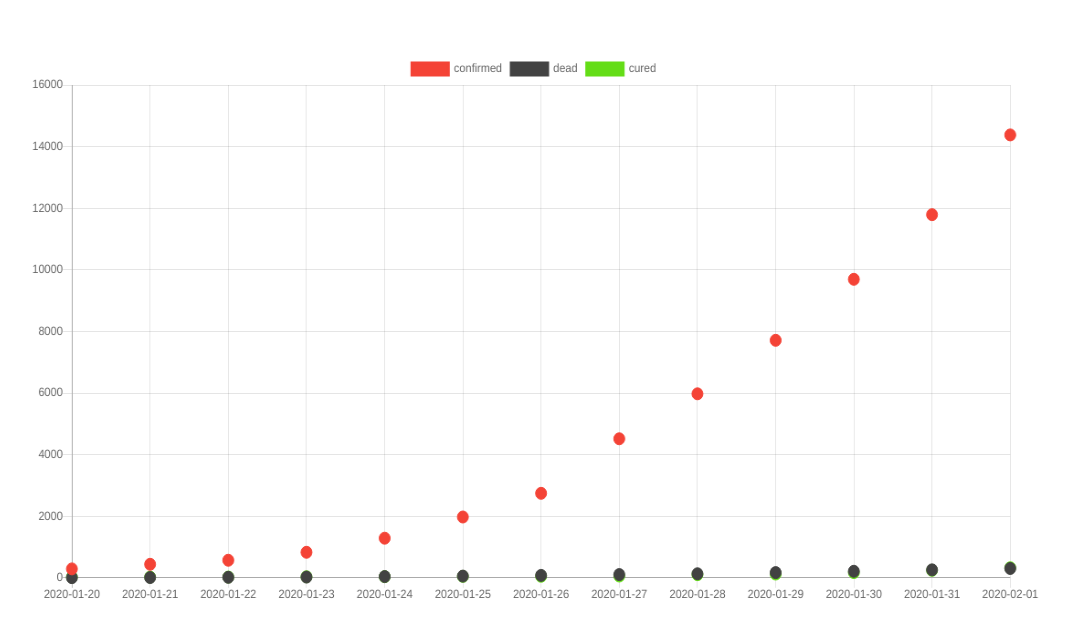
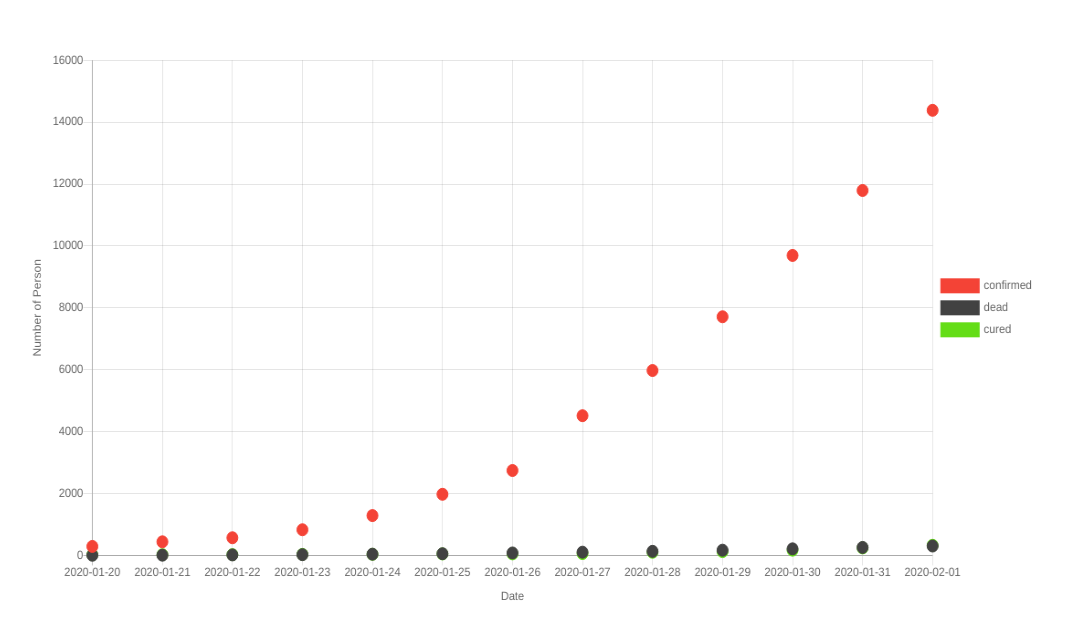
Before and after one commit to Sam-C/trackingcoronavirus.com, a plain HTML site: page index.html in a window 1280 px wide. Shown: the part 99-738 px from the top of the page, without its empty margins (106-1175 px from the left). Drawn offline with nearby package versions, Linux system fonts and the light colour scheme.

Commit message:
Position legend and label axes

```diff
--- a/index.html
+++ b/index.html
@@ -71,7 +71,27 @@
             },
 
             // Configuration options go here
-            options: {}
+            options: {
+                legend: {
+                    position: "right"
+                },
+                scales: {
+                    xAxes: [{
+                        display: true,
+                        scaleLabel: {
+                            display: true,
+                            labelString: 'Date'
+                        }
+                    }],
+                    yAxes: [{
+                        display: true,
+                        scaleLabel: {
+                            display: true,
+                            labelString: 'Number of Person'
+                        }
+                    }]
+                },
+            }
         });
 
         // this.chart.getDatasetMeta(legendItem.datasetIndex).hidden = true
```
